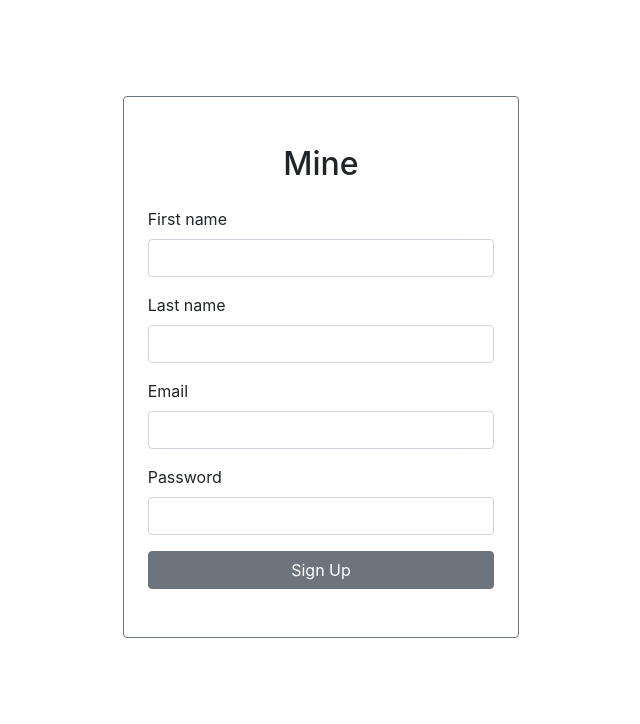
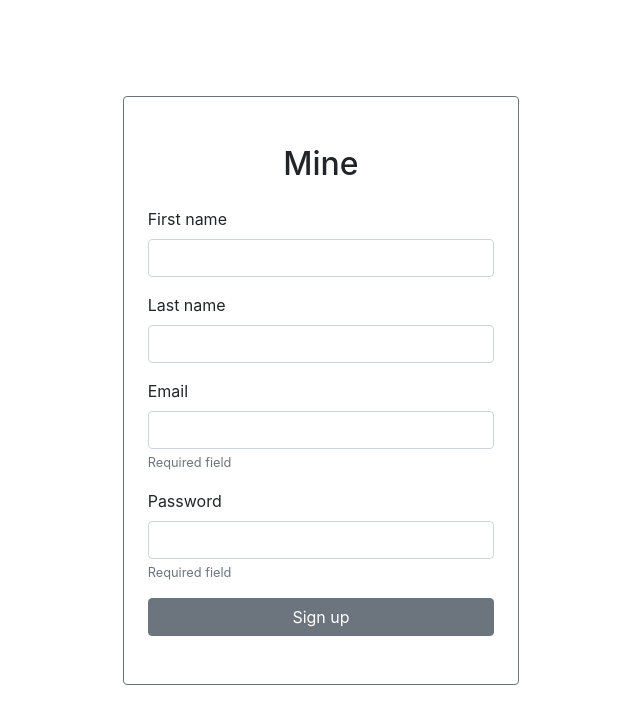
Before and after one commit to wilmersondasilva/react-signin, a React (Create React App) app: page /signup in a window 1280 px wide. Shown: the top 724 px of the page, without its empty margins (319-959 px from the left). Built offline with nearby package versions, Linux system fonts and the light colour scheme.

Commit message:
Implements the sign up

```diff
--- a/src/components/PasswordReset.js
+++ b/src/components/PasswordReset.js
@@ -66,7 +66,7 @@ class PasswordReset extends Component {
     const { email, emailLabelText, shouldShowSubmitButton, shouldShowEmailInput } = this.state;
     return (
       <Container fluid>
-        <h2 className="text-center mt-4">Reset your password</h2>
+        <h3 className="text-center mt-4">Reset your password</h3>
         <Row className="pt-1">
           <Col
             xs={{ size: 10, offset: 1 }}
--- a/src/components/SignUp.js
+++ b/src/components/SignUp.js
@@ -1,8 +1,11 @@
 import React, { Component } from "react";
+import { withRouter } from "react-router-dom";
 import {
   Container,
   Form,
   FormGroup,
+  FormFeedback,
+  FormText,
   Label,
   Input,
   Button,
@@ -17,11 +20,67 @@ class Login extends Component {
       email: "",
       password: "",
       firstName: "",
-      lastName: ""
+      lastName: "",
+      isEmailInvalid: "",
+      isPasswordInvalid: "",
+      signUpButtonText: "Sign up",
+      isSignUpButtonDisabled: false
     };
+
+    this.history = props.history;
   }
-  handleChange() {}
+  handleChange = event => {
+    const { value, name } = event.target;
+    this.setState({
+      [name]: value
+    });
+  };
+  signUp = event => {
+    event.preventDefault();
+    const { email, password } = this.state;
+
+    this.setState({
+      isEmailInvalid: "",
+      isPasswordInvalid: ""
+    });
+
+    if (!email) {
+      this.setState({
+        isEmailInvalid: "invalid"
+      });
+    }
+
+    if (!password) {
+      this.setState({
+        isPasswordInvalid: "invalid"
+      });
+    }
+
+    if (email && password) {
+      this.setState({
+        isEmailInvalid: "",
+        isPasswordInvalid: "",
+        signUpButtonText: "Signing up...",
+        isSignUpButtonDisabled: true
+      });
+
+      setTimeout(() => {
+        this.history.push("/home");
+      }, 1500);
+    }
+  };
   render() {
+    const {
+      email,
+      password,
+      firstName,
+      lastName,
+      isEmailInvalid,
+      isPasswordInvalid,
+      signUpButtonText,
+      isSignUpButtonDisabled
+    } = this.state;
+
     return (
       <Container className="mt-5" fluid>
         <Row>
@@ -31,15 +90,16 @@ class Login extends Component {
             md={{ size: 6, offset: 3 }}
             lg={{ size: 4, offset: 4 }}
           >
-            <Container className="my-5 py-5 px-4 border border-secondary rounded">
+            <Container className="mt-5 py-5 px-4 border border-secondary rounded">
               <h2 className="text-center mb-4">Mine</h2>
-              <Form className="form" onSubmit={e => this.submitForm(e)}>
+              <Form className="form" onSubmit={this.signUp}>
                 <FormGroup>
                   <Label for="firstName">First name</Label>
                   <Input
                     type="text"
                     id="firstName"
-                    value={this.state.firstName}
+                    name="firstName"
+                    value={firstName}
                     onChange={e => {
                       this.handleChange(e);
                     }}
@@ -50,7 +110,8 @@ class Login extends Component {
                   <Input
                     type="text"
                     id="lastName"
-                    value={this.state.lastName}
+                    name="lastName"
+                    value={lastName}
                     onChange={e => {
                       this.handleChange(e);
                     }}
@@ -61,22 +122,36 @@ class Login extends Component {
                   <Input
                     type="email"
                     id="email"
-                    value={this.state.email}
+                    name="email"
+                    value={email}
+                    valid={isEmailInvalid !== ""}
+                    invalid={isEmailInvalid === "invalid"}
                     onChange={e => {
                       this.handleChange(e);
                     }}
                   />
+                  <FormFeedback valid></FormFeedback>
+                  <FormFeedback>Please this field is required</FormFeedback>
+                  <FormText>Required field</FormText>
                 </FormGroup>
                 <FormGroup>
                   <Label for="password">Password</Label>
                   <Input
                     type="password"
                     id="password"
-                    value={this.state.password}
+                    name="password"
+                    value={password}
+                    valid={isPasswordInvalid !== ""}
+                    invalid={isPasswordInvalid === "invalid"}
                     onChange={e => this.handleChange(e)}
                   />
+                  <FormFeedback valid></FormFeedback>
+                  <FormFeedback>Please this field is required</FormFeedback>
+                  <FormText>Required field</FormText>
                 </FormGroup>
-                <Button className="w-100">Sign Up</Button>
+                <Button className="w-100" disabled={isSignUpButtonDisabled}>
+                  {signUpButtonText}
+                </Button>
               </Form>
             </Container>
           </Col>
@@ -86,4 +161,4 @@ class Login extends Component {
   }
 }
 
-export default Login;
+export default withRouter(Login);
```
